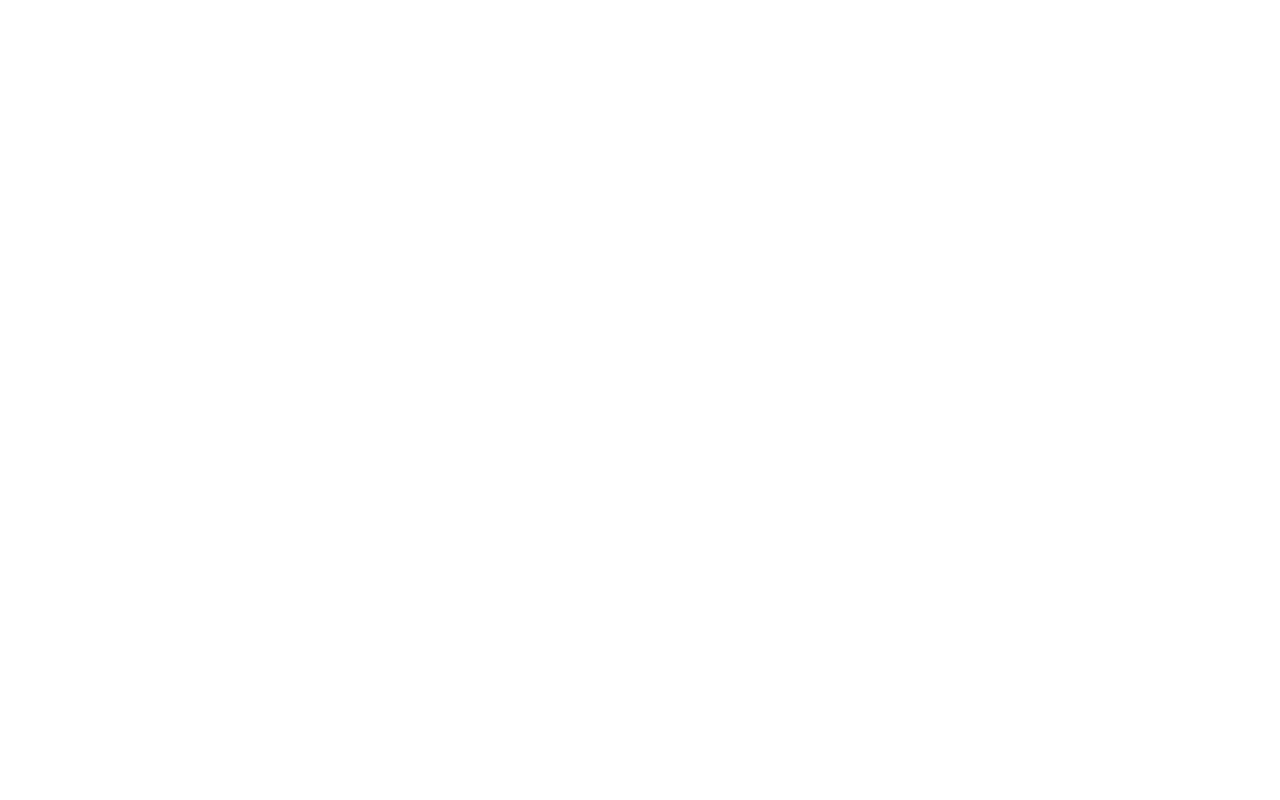
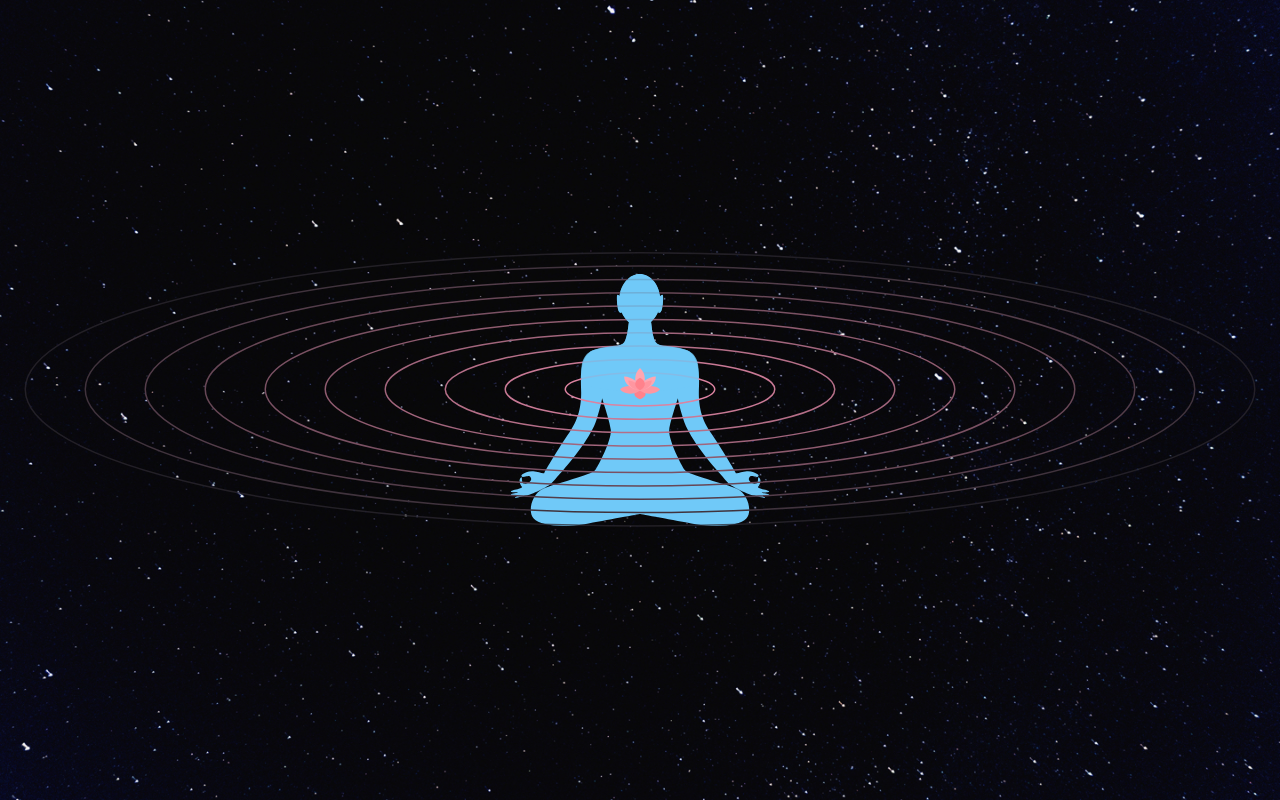
Before and after one commit to sidjainn/being.io, a plain HTML site: page index.html in a window 1280 px wide. Drawn offline with nearby package versions, Linux system fonts and the light colour scheme; the site is published under a folder, as on GitHub Pages, so addresses that start at the root find nothing.

Commit message:
Remove absolute path

```diff
--- a/index.html
+++ b/index.html
@@ -9,11 +9,11 @@
     <!-- Use title if it's in the page YAML frontmatter -->
     <title>Website title</title>
     <link rel="shortcut icon" type="image/png" href="images/avsymbol.svg">
-    <link href="/stylesheets/material.css" rel="stylesheet" />
-    <link href="/stylesheets/site.css" rel="stylesheet" />
-    <script src="/javascripts/material.js"></script>
-    <script src="/javascripts/d3.v4.min.js"></script>
-    <script src="/javascripts/avg.js"></script>
+    <link href="stylesheets/material.css" rel="stylesheet" />
+    <link href="stylesheets/site.css" rel="stylesheet" />
+    <script src="javascripts/material.js"></script>
+    <script src="javascripts/d3.v4.min.js"></script>
+    <script src="javascripts/avg.js"></script>
 
     <link rel="stylesheet" href="https://fonts.googleapis.com/icon?family=Material+Icons">
     <link rel="stylesheet" href="https://code.getmdl.io/1.3.0/material.orange-pink.min.css" />
```
Also changed, not shown: 1 other file.
